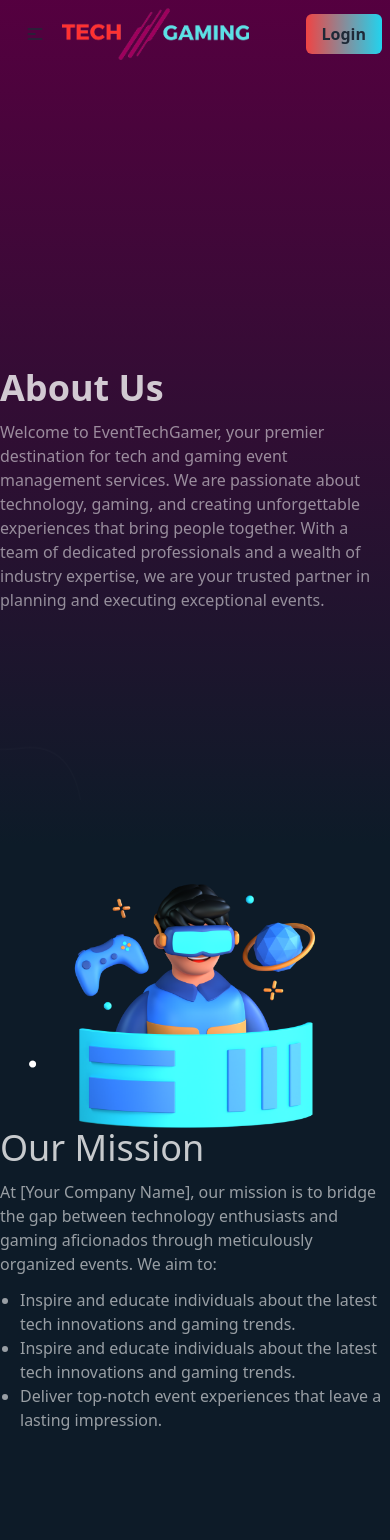
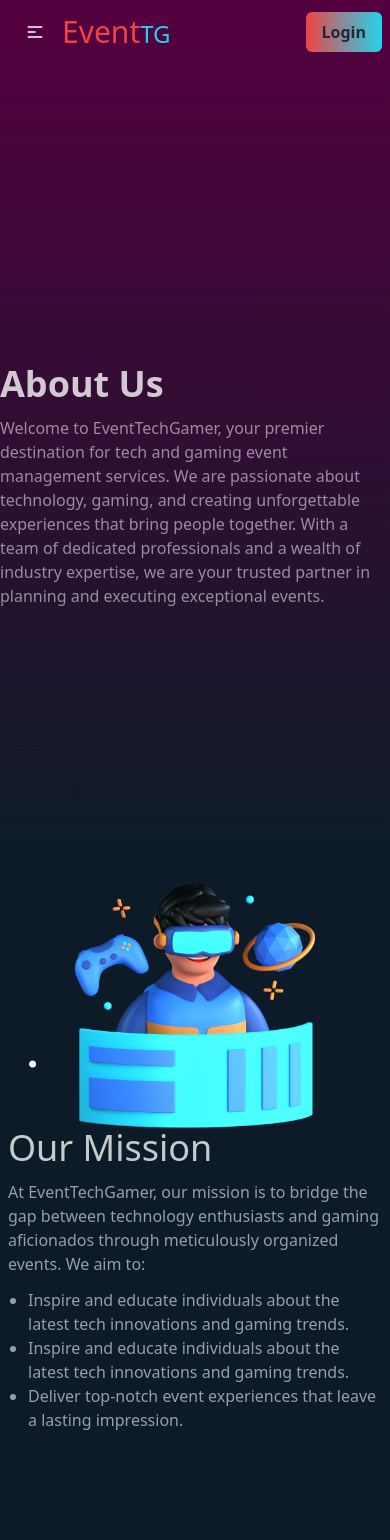
Before and after one commit to atikrahad/ar-event-management, a React (Vite) app: page /about in a window 390 px wide. Shown: the top 1540 px of the page. Built offline with nearby package versions, Linux system fonts and the light colour scheme; no server answers.

Commit message:
adding responsive for all device

```diff
--- a/src/Components/Header.jsx
+++ b/src/Components/Header.jsx
@@ -4,9 +4,9 @@ import { Link } from "react-router-dom";
 
 const Header = () => {
     return (
-        <div style={{background: `linear-gradient(0deg, rgb(13,27,40), rgba(255, 0, 150, 0.3)), url(${headerImg})`, backgroundRepeat: 'no-repeat', backgroundSize: 'cover'}}  className=" h-[85vh]" >
+        <div style={{background: `linear-gradient(0deg, rgb(13,27,40), rgba(255, 0, 150, 0.3)), url(${headerImg})`, backgroundRepeat: 'no-repeat', backgroundSize: 'cover'}}  className="" >
             <Navber></Navber>
-           <div className="flex flex-col max-w-6xl h-[65vh] justify-center px-2 mx-auto">
+           <div className="flex flex-col max-w-md md:max-w-4xl lg:max-w-6xl py-10 justify-center px-2 mx-auto">
             <div className="md:w-[40vw] text-center md:text-left space-y-3">
                 <h3 className="text-xl  md:text-2xl font-bold text-white">Welcome to the Ultimate </h3>
                 <h1 className="text-white font-bold text-2xl md:text-3xl">Tech and Gaming Event Experience!</h1>
--- a/src/Components/Navber.jsx
+++ b/src/Components/Navber.jsx
@@ -43,7 +43,7 @@ console.log(user);
           <label tabIndex={0} className="btn btn-ghost lg:hidden">
             <svg
               xmlns="http://www.w3.org/2000/svg"
-              className="h-5 w-5"
+              className="h-5 text-white w-5"
               fill="none"
               viewBox="0 0 24 24"
               stroke="currentColor"
@@ -58,12 +58,12 @@ console.log(user);
           </label>
           <ul
             tabIndex={0}
-            className="menu text-white menu-sm dropdown-content mt-3 z-[1] p-2 shadow bg-base-100 rounded-box w-52"
+            className="menu text-white menu-sm dropdown-content mt-3 z-[1] p-2 shadow bg-[#0d1b28] rounded-box w-52"
           >
             {navLinks}
           </ul>
         </div>
-        <img className="w-60" src={logoImg} alt="" />
+        <h1 className="text-red-500 text-3xl">Event<span className="text-cyan-400 text-2xl">TG</span></h1>
       </div>
       <div className="navbar-center hidden lg:flex">
         <ul className="menu text-white menu-horizontal px-1">{navLinks}</ul>
@@ -71,7 +71,7 @@ console.log(user);
       <div className="navbar-end">
         {user ? (
           <>
-            <Link to='/profile' className="w-10 mr-5 rounded-full">
+            <Link to='/profile' className="w-10  rounded-full">
               {
                 user.photoURL? <img className="w-full rounded-full" src={user.photoURL} alt="" />:<FaUserCircle className="text-4xl text-white"></FaUserCircle>
               }
--- a/src/Components/Slideservice.jsx
+++ b/src/Components/Slideservice.jsx
@@ -36,7 +36,7 @@ const Slideservice = () => {
         <SwiperSlide className="relative" key={data.id}>
           <div className="absolute left-[10%] opacity-50 rounded-md bg-slate-600 flex flex-col justify-center items-center top-[10%] bottom-[10%] right-[10%]"></div>
           <div className="absolute space-y-3 top-[10%] left-[10%] right-[10%] bottom-[10%] flex flex-col items-center justify-center text-center">
-            <h1 className="text-3xl z- text-center  text-black font-bold">
+            <h1 className="text-lg lg:text-3xl z- text-center  text-black font-bold">
               {data.title}
             </h1>
             <button
--- a/src/Pages/About.jsx
+++ b/src/Pages/About.jsx
@@ -17,11 +17,11 @@ const About = () => {
             </div>
       </div>
       </div>
-      <div className="grid grid-cols-1 items-center md:gap-10 max-w-6xl mx-auto py-10   md:grid-cols-2">
+      <div className="grid grid-cols-1 items-center md:gap-10 max-w-md md:max-w-4xl lg:max-w-6xl mx-auto py-10   md:grid-cols-2">
         <div><img src={secondImg} alt="" /></div>
-        <div className="text-[#ffffff93] space-y-3">
+        <div className="text-[#ffffff93] px-2 space-y-3">
         <h1 className="text-4xl text-[#ffffffc4]">Our Mission</h1>
-        <p>At [Your Company Name], our mission is to bridge the gap between technology enthusiasts and gaming aficionados through meticulously organized events. We aim to:</p>
+        <p>At EventTechGamer, our mission is to bridge the gap between technology enthusiasts and gaming aficionados through meticulously organized events. We aim to:</p>
         <ul className="pl-5 list-disc">
             <li >Inspire and educate individuals about the latest tech innovations and gaming trends.</li>
             <li>Inspire and educate individuals about the latest tech innovations and gaming trends.</li>
@@ -29,7 +29,7 @@ const About = () => {
         </ul>
         </div>
       </div>
-      <div className="max-w-6xl space-y-10 py-16 mx-auto">
+      <div className="max-w-md md:max-w-4xl px-1 lg:max-w-6xl space-y-10 py-16 mx-auto">
         <h1 className="text-[#ffffffcc] font-bold text-4xl text-center">Our facilities like this</h1>
         <div className="grid py-5 gap-5 md:grid-cols-2 grid-cols-1">
             <div className="flex cardstyle flex-col items-center justify-center p-5">
--- a/src/Pages/EventDetails.jsx
+++ b/src/Pages/EventDetails.jsx
@@ -41,18 +41,20 @@ const EventDetails = () => {
       <div className="grid max-w-6xl mx-auto grid-cols-1">
         <div className="">
 
-          <div className="card w-full h-[100vh] bg-base-100 rounded shadow-xl">
+          <div className="card w-full  bg-base-100 rounded shadow-xl">
             <figure>
-              <img className="w-full rounded"
+              <img className="w-full h-60 md:h-auto rounded"
                 src={img}
-                alt="Shoes"
+                alt=""
               />
             </figure>
             <div className="card-body">
               <h2 className="card-title">{title}
 
               </h2>
-              <p>{description}</p>
+              <div className="">
+              <p className="text-justify">{description}</p>
+              </div>
               <div className="card-actions justify-stard">
                 <div className="bg-gradient-to-r from-red-500 to-cyan-400 text-white rounded py-2 px-3">Booking Price: {price}</div>
                 <button onClick={handlSekectevent} className="bg-gradient-to-r from-red-500 to-cyan-400 text-white rounded py-2 px-3 font-bold">Book The Event</button>
--- a/src/Pages/Home.jsx
+++ b/src/Pages/Home.jsx
@@ -46,7 +46,7 @@ const Home = () => {
 
       <div>
         <h1 className="text-[#ffffffc7] text-3xl font-bold text-center py-5">Why you choose us?</h1>
-      <div className="max-w-6xl gap-5 pb-24 grid grid-cols-1 md:grid-cols-2 lg:grid-cols-4 mx-auto">
+      <div className="max-w-md md:max-w-4xl lg:max-w-6xl gap-5 pb-24 grid grid-cols-1 md:grid-cols-2 lg:grid-cols-4 mx-auto">
                 <div className="p-2 space-y-2 cardstyle ">
                   <h2 className="text-2xl text-center font-semibold text-[#ffffffce]">Expertise</h2>
                   <p className="text-[#ffffff86] text-justify">Our team comprises experts in event planning, technology, and gaming. We understand the intricacies of both industries, allowing us to create tailored events that resonate with your passions.</p>
@@ -71,16 +71,16 @@ const Home = () => {
                 <img className="h-full" src={whyImg} alt="" />
             </div>
 
-            <div className="lg:col-span-3 pl-28 space-y-4 from-[#0d1b28] via-[#0d1b28] to-[rgb(13,27,40)]">
+            <div className="lg:col-span-3 lg:pl-28 space-y-4 from-[#0d1b28] via-[#0d1b28] to-[rgb(13,27,40)]">
                 <h1 className="text-3xl font-bold text-[#ffffffb9]">Your next event will be with us. </h1>
-                <p className="text-[#ffffffb0] text-xl text-justify">Choose us for a seamless event booking experience. We offer diverse events, from gaming conventions to tech expos, ensuring something for everyone. Our user-friendly platform simplifies ticket booking, and we prioritize your security with advanced encryption.You all receive instant email confirmations, and our responsive customer support team is always ready to assist. We maintain competitive ticket prices and provide regular event updates.Our satisfied customers rave about their experiences, highlighting our reliability. See our client reviews scroll down here. Join them in trusting us for your event bookings. Discover, book, and enjoy your next event effortlessly with us.</p>
+                <p className="text-[#ffffffb0] text-justify">Choose us for a seamless event booking experience. We offer diverse events, from gaming conventions to tech expos, ensuring something for everyone. Our user-friendly platform simplifies ticket booking, and we prioritize your security with advanced encryption.You all receive instant email confirmations, and our responsive customer support team is always ready to assist. We maintain competitive ticket prices and provide regular event updates.Our satisfied customers rave about their experiences, highlighting our reliability. See our client reviews scroll down here. Join them in trusting us for your event bookings. Discover, book, and enjoy your next event effortlessly with us.</p>
             </div>
         </div>
        </div>
 
         {/* Client review area  */}
 
-        <div className="max-w-6xl py-10 mx-auto">
+        <div className="max-w-md md:max-w-4xl lg:max-w-6xl py-10 mx-auto">
           <h1 className="text-center text-3xl font-bold py-5 text-[#ffffffd2]">Client reviews</h1>
             <Client>
 
```
